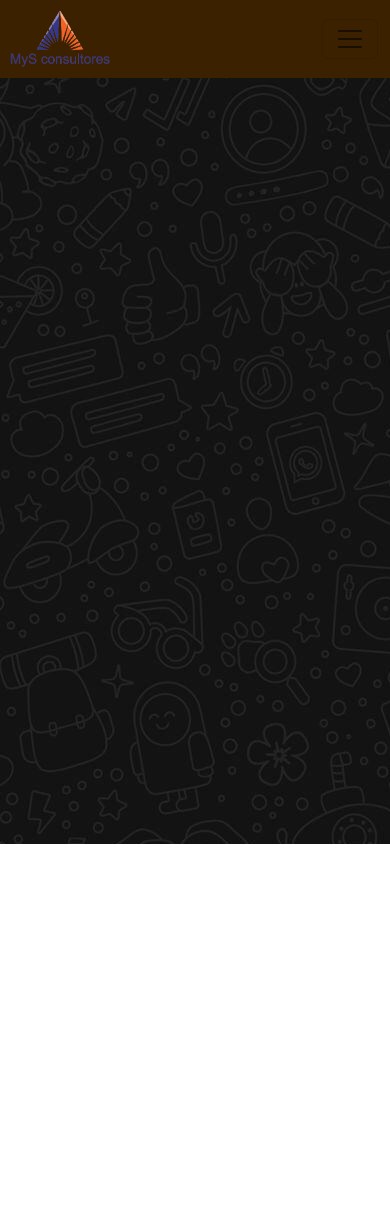
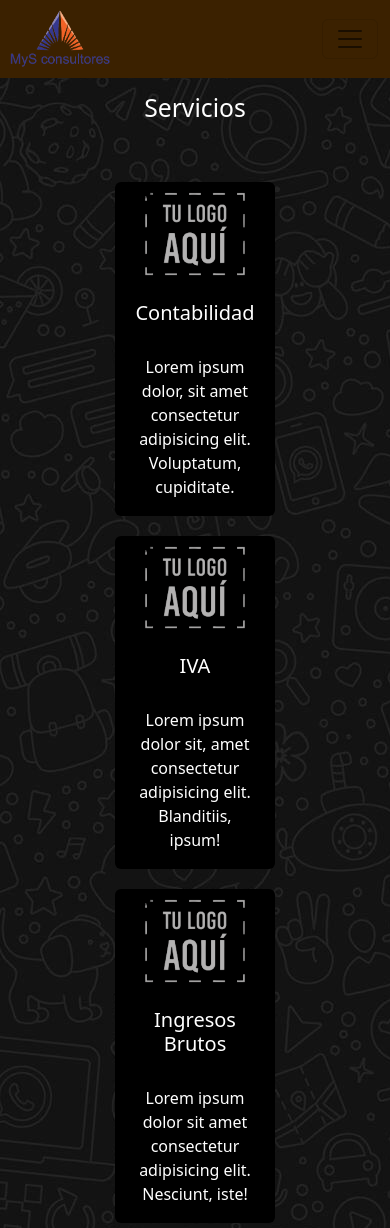
Before and after one commit to thiagofrivs/preentrega2-Santamaria, a plain HTML site: page pags/servicios.html in a window 390 px wide. Shown: the top 1228 px of the page. Before the commit the page ends 844 px from the top, so only its background shows below. Drawn offline with nearby package versions, Linux system fonts and the light colour scheme.

Commit message:
main terminado en ambas paginas, solo en vista mobile

```diff
--- a/css/estilos.css
+++ b/css/estilos.css
@@ -138,3 +138,30 @@ li:hover{
 .list-group{
     margin-top: 30px;
 }
+
+
+/* SERVICIOS */
+.card{
+    background-color: black;
+    margin: 10px;
+    width: 30px;
+}
+
+.papa{
+    display: flex;
+    flex-direction: column;
+    align-items: center;
+}
+
+.card-title{
+    color: white;
+}
+
+.card-text{
+    margin-top: 30px;
+}
+
+.servicios{
+    margin-top: 15px;
+    margin-bottom: 50px;
+}
--- a/pags/servicios.html
+++ b/pags/servicios.html
@@ -12,6 +12,8 @@
     <!-- AOS -->
     <link href="https://unpkg.com/aos@2.3.1/dist/aos.css" rel="stylesheet">
 </head>
+
+
 <body>
     <header data-aos="zoom-in-up">
         <a class="linkLogo" href="../index.html">
@@ -38,13 +40,60 @@
                   <li class="nav-item">
                     <a class="nav-link link" href="servicios.html">Servicios</a>
                   </li>
-
-
                 </ul>
               </div>
             </div>
           </nav>
     </header>
+
+    <main>
+
+      <h2 class="servicios" data-aos="zoom-in-up">Servicios</h2>
+      <div class="papa" data-aos="zoom-in-up">
+        <a href="#">
+          <div data-aos="zoom-in-up" class="card" style="width: 160px;">
+            <img src="../imagenes/logo.png" class="card-img-top" alt="...">
+
+              <div class="card-body">
+                <h5 class="card-title text-center">Contabilidad</h5>
+                <p class="card-text">Lorem ipsum dolor, sit amet consectetur adipisicing elit. Voluptatum, cupiditate.</p>
+              </div>
+          </div>
+        </a>
+
+        <a href="#">
+          <div data-aos="zoom-in-up" class="card" style="width: 160px;">
+            <img src="../imagenes/logo.png" class="card-img-top" alt="...">
+            <div class="card-body">
+              <h5 class="card-title text-center">IVA</h5>
+              <p class="card-text">Lorem ipsum dolor sit, amet consectetur adipisicing elit. Blanditiis, ipsum!</p>
+            </div>
+          </div>
+        </a>
+
+        <a href="#">
+          <div data-aos="zoom-in-up" class="card" style="width: 160px;">
+            <img src="../imagenes/logo.png" class="card-img-top" alt="...">
+            <div class="card-body">
+              <h5 class="card-title text-center">Ingresos Brutos</h5>
+              <p class="card-text">Lorem ipsum dolor sit amet consectetur adipisicing elit. Nesciunt, iste!</p>
+            </div>
+          </div>
+        </a>
+
+        <a href="#">
+          <div data-aos="zoom-in-up" class="card" style="width: 160px;">
+            <img src="../imagenes/logo.png" class="card-img-top" alt="...">
+            <div class="card-body">
+              <h5 class="card-title text-center">Inspecciones AFIP</h5>
+              <p class="card-text">Lorem ipsum dolor sit amet consectetur adipisicing elit. Dolorem, minus.</p>
+            </div>
+          </div>
+        </a>
+      </div>
+    </main>
+
+
 
     <!-- JavaScript Bundle with Popper -->
     <script src="https://cdn.jsdelivr.net/npm/bootstrap@5.2.2/dist/js/bootstrap.bundle.min.js" integrity="sha384-OERcA2EqjJCMA+/3y+gxIOqMEjwtxJY7qPCqsdltbNJuaOe923+mo//f6V8Qbsw3" crossorigin="anonymous"></script>
```
Also changed, not shown: imagenes/imagen.png (deleted), imagenes/logo.png (added).
